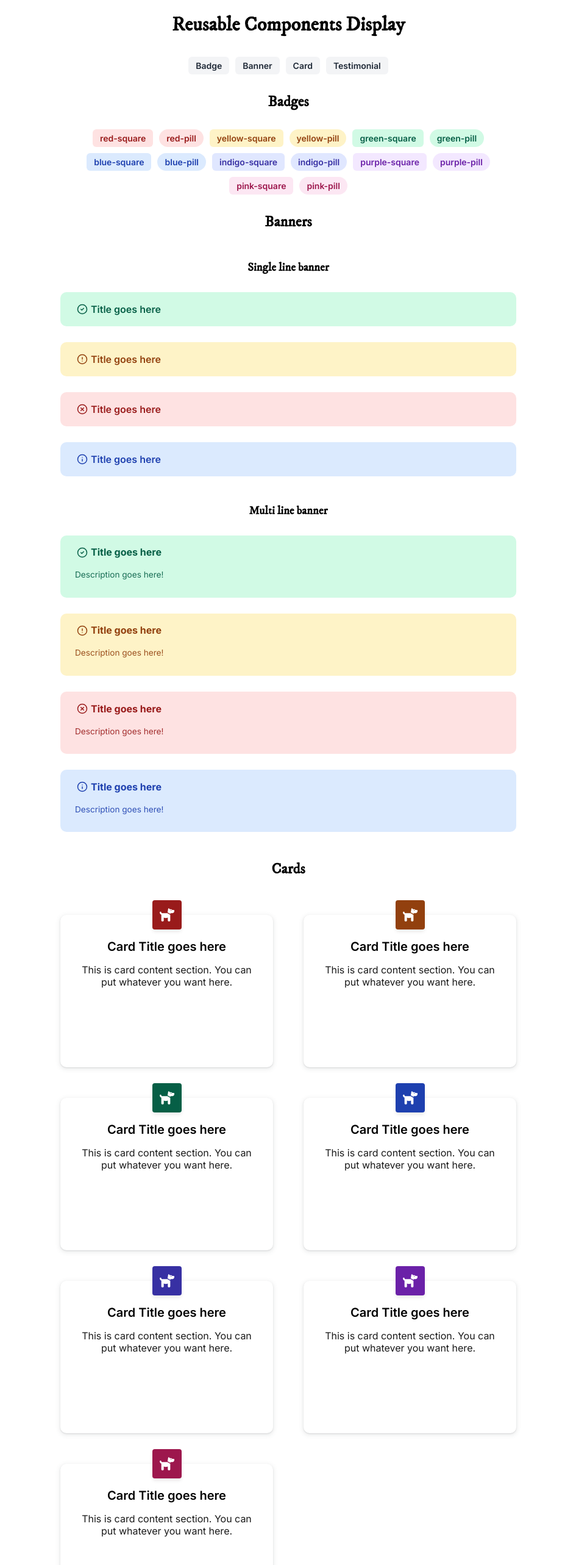
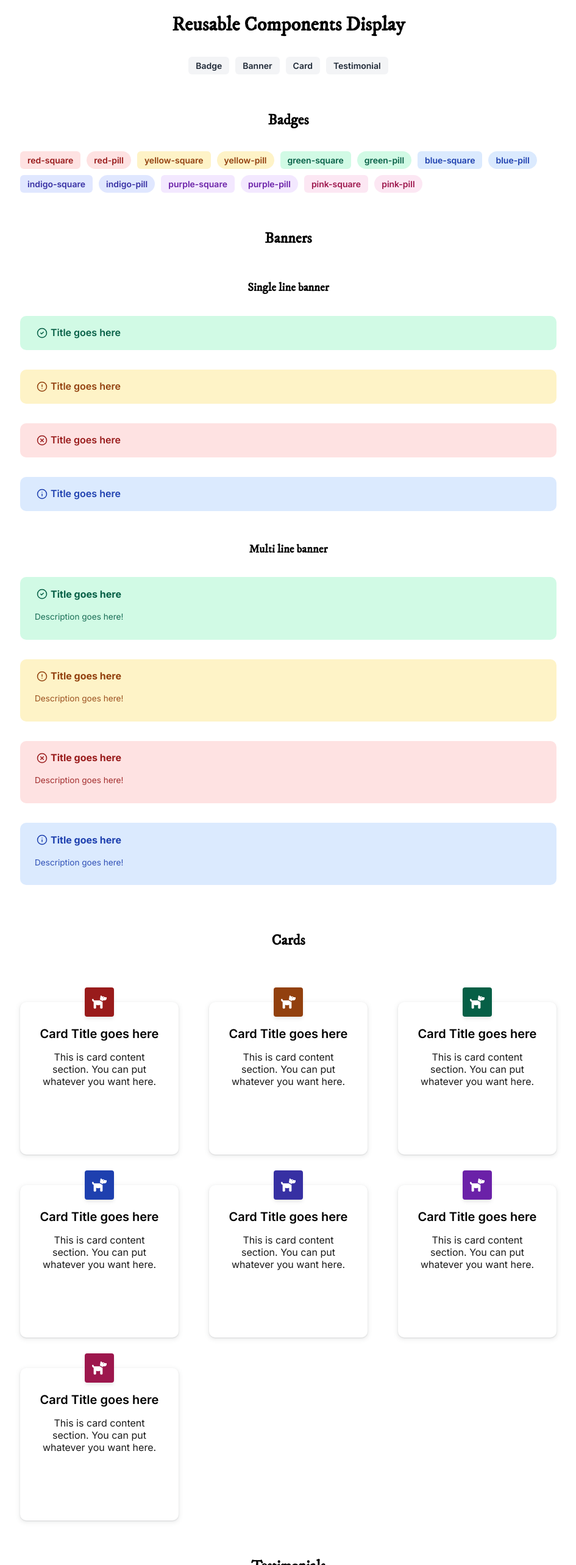
Before and after one commit to yy933/React-component, a React (Vite) app: page / in a window 1280 px wide. Shown: the top 2566 px of the page at 61% size, without its empty margins (167-1112 px from the left). Built offline with nearby package versions, Linux system fonts and the light colour scheme.

Commit message:
feat: add scrolltoview and scrolltotop feature when clicking navigation buttons and back to top button

```diff
--- a/src/App.jsx
+++ b/src/App.jsx
@@ -1,33 +1,59 @@
+import { useRef } from "react";
 import Badge from "./components/Badge/Badge";
 import Banner from "./components/Banner/index";
 import Card from "./components/Card/index";
 import Testimonial from "./components/Testimonial/index";
+import BackToTopButton from "./components/Button/BackToTopButton";
 
 const colors = ["red", "yellow", "green", "blue", "indigo", "purple", "pink"];
 const badgeVariants = ["square", "pill"];
 const bannerStatus = ["success", "warning", "error", "neutral"];
 const components = ["Badge", "Banner", "Card", "Testimonial"];
 function App() {
+  const topRef = useRef(null);
+  const scrollToSection = (id) => {
+    const element = document.getElementById(id);
+    if (element) {
+      element.scrollIntoView({
+        behavior: "smooth",
+        block: "start",
+      });
+    }
+  };
   return (
-    <div>
+    <div ref={topRef} style={{ position: "relative", paddingBottom: "100px" }}>
       <h1>Reusable Components Display</h1>
       <div
         className="container"
-        style={{ display: "flex", flexWrap: "wrap", gap: "10px" }}
+        style={{ flexDirection: "row", flexWrap: "wrap", gap: "10px" }}
       >
         {components.map((component) => {
           return (
-            <Badge key={`${component}-button`} color="gray" variant="square" style={{ cursor: "pointer" }}>
+            <Badge
+              key={`${component}-button`}
+              color="gray"
+              variant="square"
+              style={{ cursor: "pointer" }}
+              onClick={() => scrollToSection(component.toLowerCase())}
+            >
               {component}
             </Badge>
           );
         })}
       </div>
 
+      <div
+        id="badge"
+        className="container"
+      >
         <h2>Badges</h2>
         <div
-        className="container"
-        style={{ display: "flex", flexWrap: "wrap", gap: "10px" }}
+          className="badge-contents"
+          style={{
+            display: "flex",
+            flexWrap: "wrap",
+            gap: "10px",
+          }}
         >
           {colors.map((color) =>
             badgeVariants.map((variant) => {
@@ -40,11 +66,13 @@ function App() {
             }),
           )}
         </div>
+      </div>
+
+      <div
+        id="banner"
+        className="container"
+      >
         <h2>Banners</h2>
-      <div
-        className="container"
-        style={{ display: "flex", flexDirection: "column", gap: "10px" }}
-      >
         <h3>Single line banner</h3>
         {bannerStatus.map((status) => (
           <Banner status={status} key={status}>
@@ -65,10 +93,16 @@ function App() {
           </Banner>
         ))}
       </div>
+
+      <div
+        id="card"
+        className="container"
+      >
         <h2>Cards</h2>
         <div
-        className="container"
+          className="cards-content"
           style={{
+            width: "100%",
             marginTop: "50px",
             display: "grid",
             gridTemplateColumns: "repeat(auto-fit, minmax(250px, 1fr))",
@@ -80,13 +114,19 @@ function App() {
               <Card.Icon color={color}></Card.Icon>
               <Card.Title>Card Title goes here</Card.Title>
               <Card.Content>
-              This is card content section. You can put whatever you want here.
+                This is card content section. You can put whatever you want
+                here.
               </Card.Content>
             </Card>
           ))}
         </div>
+      </div>
+
+      <div
+        id="testimonial"
+        className="container testimonial-container"
+      >
         <h2>Testimonials</h2>
-      <div className=".container testimonial-container">
         <Testimonial.WithImage
           image="/testimonial-sample.webp"
           imageAlt="May Andersons profile picture"
@@ -108,6 +148,7 @@ function App() {
           </Testimonial.Footer>
         </Testimonial.WithoutImage>
       </div>
+      <BackToTopButton />
     </div>
   );
 }
--- /dev/null
+++ b/src/components/Button/BackToTopButton.jsx
@@ -0,0 +1,41 @@
+import { useState, useEffect } from "react";
+
+export default function BackToTopButton() {
+  const [isVisible, setIsVisible] = useState(false);
+
+  // listen to scroll (to determine whether to show the button)
+  useEffect(() => {
+    const toggleVisibility = () => {
+      if (window.scrollY > 300) {
+        setIsVisible(true);
+      } else {
+        setIsVisible(false);
+      }
+    };
+
+    window.addEventListener("scroll", toggleVisibility);
+    return () => window.removeEventListener("scroll", toggleVisibility);
+  }, []);
+
+  // scroll to top
+  const scrollToTop = () => {
+    window.scrollTo({
+      top: 0,
+      behavior: "smooth",
+    });
+  };
+
+  return (
+    <>
+      {isVisible && (
+        <button
+          onClick={scrollToTop}
+          className="back-to-top-btn"
+          aria-label="Back to top"
+        >
+          Top
+        </button>
+      )}
+    </>
+  );
+}
--- a/src/index.css
+++ b/src/index.css
@@ -60,8 +60,9 @@ html {
 
 .container {
   width: 100%;
-  max-width: 768px;
+  max-width: 900px;
   display: flex;
+  flex-direction: column;
   gap: 16px;
   justify-content: center;
   align-items: center;
@@ -466,3 +467,57 @@ h3 {
     height: 120px;
   }
 }
+
+/* ==========================================
+   Back to Top Button Styles
+   ========================================== */
+.back-to-top-btn {
+  position: fixed;
+  bottom: 20px;
+  right: 20px;
+  z-index: 100;
+  display: flex;
+  align-items: center;
+  justify-content: center;
+  width: 45px;
+  height: 45px;
+  font-size: 1.25rem;
+  font-weight: bold;
+  color: #ffffff;
+  background-color: var(--color-gray-800);
+  border: none;
+  border-radius: 50%;
+  cursor: pointer;
+  box-shadow: 0 4px 10px rgba(0, 0, 0, 0.3);
+  animation: fadeIn 0.3s ease-in-out;
+  transition:
+    background-color 0.2s,
+    transform 0.2s;
+}
+
+.back-to-top-btn:hover {
+  background-color: var(--color-gray-100);
+  color: var(--color-gray-800);
+  transform: scale(1.1);
+}
+
+@keyframes fadeIn {
+  from {
+    opacity: 0;
+    transform: translateY(10px);
+  }
+  to {
+    opacity: 1;
+    transform: translateY(0);
+  }
+}
+
+/* desktop version */
+@media (min-width: 768px) {
+  .back-to-top-btn {
+    bottom: 40px;
+    right: 40px;
+    width: 50px;
+    height: 50px;
+  }
+}
```
Lines whose indentation alone changed are shown as unchanged.
